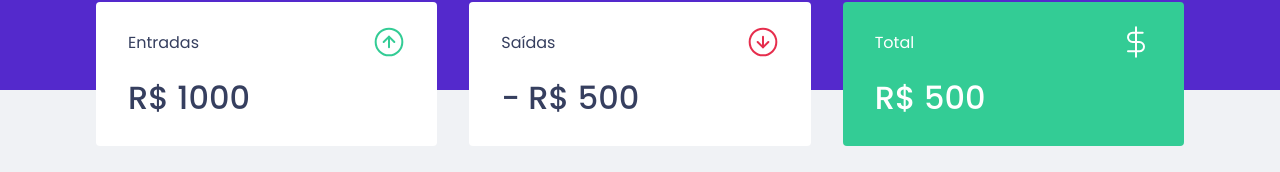
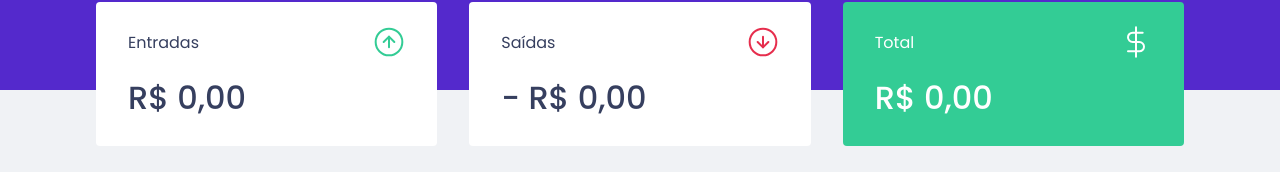
Before and after one commit to Arlin-Mafra/dtmoney, a React (Create React App) app: page / in a window 1280 px wide. Shown: the part 182-354 px from the top of the page. Built offline with nearby package versions, Linux system fonts and the light colour scheme; no server answers; what miragejs would draw is missing.

Commit message:
hook useTransations

```diff
--- a/src/App.tsx
+++ b/src/App.tsx
@@ -4,7 +4,7 @@ import { GlobalStyle } from "./styles/global";
 import Modal from "react-modal";
 import { useState } from "react";
 import { NewTransactionModal } from "./components/NewTransactionModal";
-import { TransactionProvider } from "./TransactionContext";
+import { TransactionProvider } from "./hooks/useTransactions";
 
 Modal.setAppElement("#root");
 
--- a/src/components/NewTransactionModal/index.tsx
+++ b/src/components/NewTransactionModal/index.tsx
@@ -3,7 +3,7 @@ import Modal from "react-modal";
 import closeImg from "../../assets/close.svg";
 import incomeImg from "../../assets/income.svg";
 import outcomeImg from "../../assets/outcome.svg";
-import { TransactionContext } from "../../TransactionContext";
+import { useTransactions } from "../../hooks/useTransactions";
 import { Container, TransactionTypeContainer, ButtonBox } from "./styles";
 
 interface ModalProps {
@@ -12,7 +12,7 @@ interface ModalProps {
 }
 
 export function NewTransactionModal({ isOpen, onRequestClose }: ModalProps) {
-  const { createTransaction } = useContext(TransactionContext);
+  const { createTransaction } = useTransactions();
 
   const [title, setTitle] = useState("");
   const [amount, setAmount] = useState(0);
--- a/src/components/Summary/index.tsx
+++ b/src/components/Summary/index.tsx
@@ -3,12 +3,29 @@ import { Container } from "./styles";
 import incomeSvg from "../../assets/income.svg";
 import outcomeSvg from "../../assets/outcome.svg";
 import totalSvg from "../../assets/total.svg";
-import { TransactionContext } from "../../TransactionContext";
-import { useContext } from "react";
+import { useTransactions } from "../../hooks/useTransactions";
 
 export function Summary() {
-  const { transaction } = useContext(TransactionContext);
+  const { transaction } = useTransactions();
   console.log(transaction);
+
+  const sumary = transaction.reduce(
+    (acc, transations) => {
+      if (transations.type === "deposit") {
+        acc.deposits += transations.amount;
+        acc.total += transations.amount;
+      } else {
+        acc.withdrows += transations.amount;
+        acc.total -= transations.amount;
+      }
+      return acc;
+    },
+    {
+      deposits: 0,
+      withdrows: 0,
+      total: 0,
+    }
+  );
   return (
     <Container>
       <div>
@@ -16,21 +33,37 @@ export function Summary() {
           <p>Entradas</p>
           <img src={incomeSvg} alt="Entradas" />
         </header>
-        <strong>R$ 1000</strong>
+        <strong>
+          {new Intl.NumberFormat("pt-br", {
+            style: "currency",
+            currency: "BRL",
+          }).format(sumary.deposits)}
+        </strong>
       </div>
       <div>
         <header>
           <p>Saídas</p>
           <img src={outcomeSvg} alt="Saídas" />
         </header>
-        <strong>- R$ 500</strong>
+        <strong>
+          -{" "}
+          {new Intl.NumberFormat("pt-br", {
+            style: "currency",
+            currency: "BRL",
+          }).format(sumary.withdrows)}
+        </strong>
       </div>
       <div className="background-highligth">
         <header>
           <p>Total</p>
           <img src={totalSvg} alt="Total" />
         </header>
-        <strong>R$ 500</strong>
+        <strong>
+          {new Intl.NumberFormat("pt-br", {
+            style: "currency",
+            currency: "BRL",
+          }).format(sumary.total)}
+        </strong>
       </div>
     </Container>
   );
--- a/src/components/TransactionsTable/index.tsx
+++ b/src/components/TransactionsTable/index.tsx
@@ -1,9 +1,8 @@
-import { useContext } from "react";
-import { TransactionContext } from "../../TransactionContext";
+import { useTransactions } from "../../hooks/useTransactions";
 import { Container } from "./styles";
 
 export function TransactionsTable() {
-  const { transaction } = useContext(TransactionContext);
+  const { transaction } = useTransactions();
   return (
     <Container>
       <table>
--- a/src/TransactionContext.tsx
+++ b/src/hooks/useTransactions.tsx
@@ -1,5 +1,11 @@
-import { createContext, ReactNode, useEffect, useState } from "react";
-import { api } from "./services/api";
+import {
+  createContext,
+  ReactNode,
+  useContext,
+  useEffect,
+  useState,
+} from "react";
+import { api } from "../services/api";
 
 interface TransactionsProps {
   id: number;
@@ -21,7 +27,7 @@ interface TransactionContextData {
   createTransaction: (transaction: TransactionInputProps) => Promise<void>;
 }
 
-export const TransactionContext = createContext<TransactionContextData>(
+const TransactionContext = createContext<TransactionContextData>(
   {} as TransactionContextData
 );
 
@@ -50,3 +56,8 @@ export function TransactionProvider({ children }: TransactionProviderProps) {
     </TransactionContext.Provider>
   );
 }
+
+export function useTransactions() {
+  const context = useContext(TransactionContext);
+  return context;
+}
```
